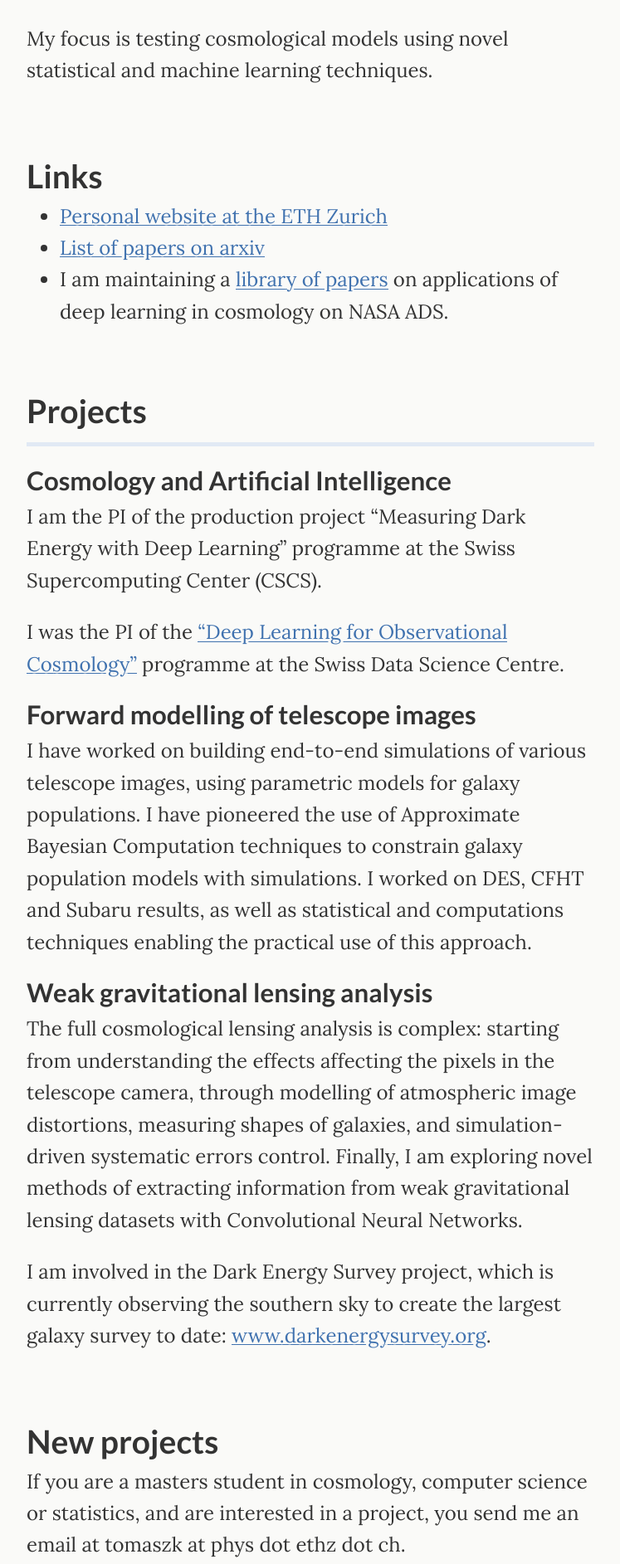
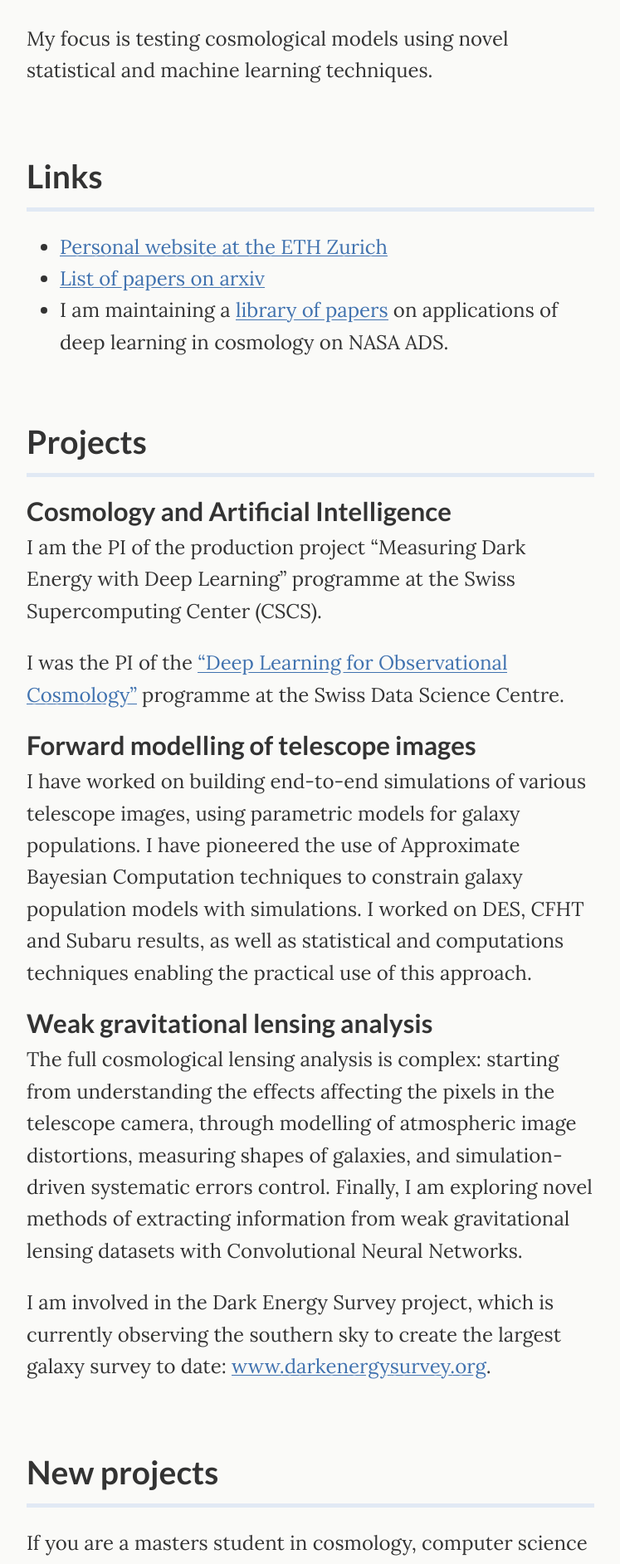
Before and after one commit to tomaszkacprzak/tomaszkacprzak.github.io, a Jekyll site: the page built from index.md, in a window 1280 px wide. Shown: the part 406-2291 px from the top of the page at 83% size, without its empty margins (266-1013 px from the left). Built offline with Jekyll 4.4.1, drawn with Linux system fonts in a browser that asks for light colours.

Commit message:
Update index.md

```diff
--- a/index.md
+++ b/index.md
@@ -18,6 +18,8 @@ My focus is testing cosmological models using novel statistical and machine lear
 
 
 # Links
+-------------------------------------
+
 
    *   [Personal website at the ETH Zurich](https://ethz.ch/content/specialinterest/phys/particle-physics/ipa/en/people/person-detail.MjEyNzM5.TGlzdC8xNTE3LDU5MTA3MzQ0MA==.html)
    *   [List of papers on arxiv](https://arxiv.org/find/astro-ph/1/au:+Kacprzak_T/0/1/0/all/0/1)
@@ -53,13 +55,15 @@ I am involved in the Dark Energy Survey project, which is currently observing th
 
 
 # New projects
+-------------------------------------
+
 
 If you are a masters student in cosmology, computer science or statistics, and are interested in a project, you send me an email at tomaszk at phys dot ethz dot ch.
 
 
 
 
-
+<br>
 
 This site is under construction.
 
```
